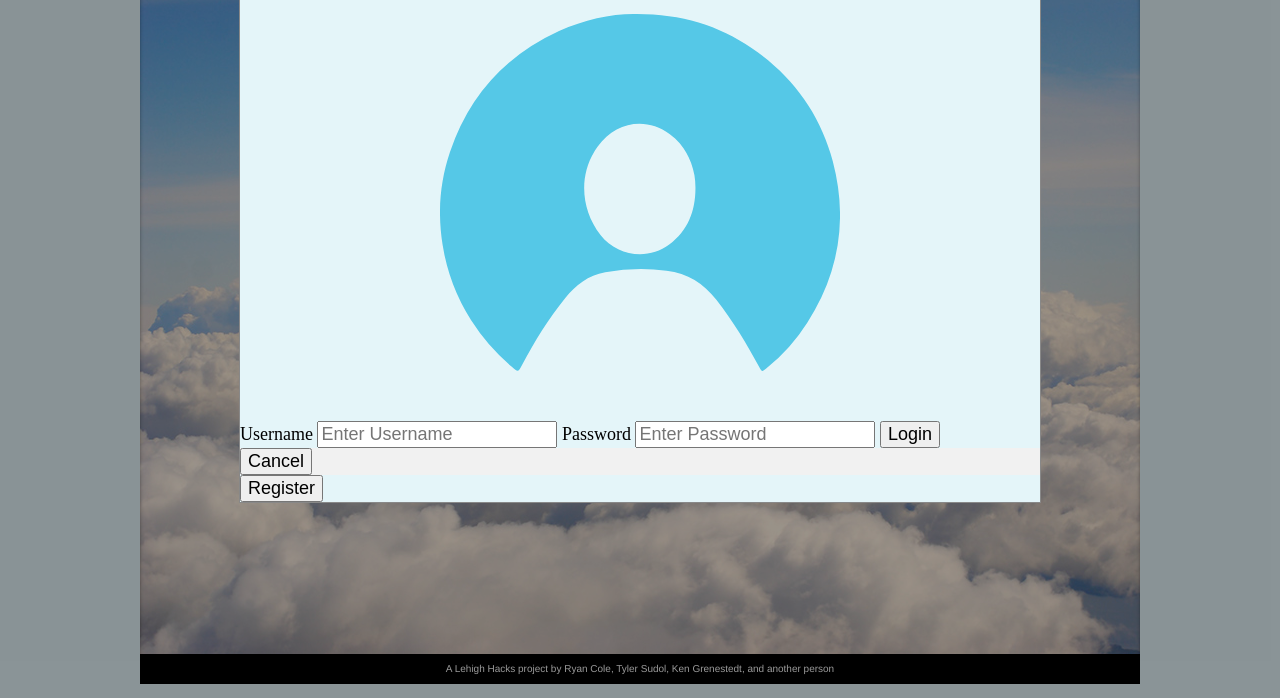
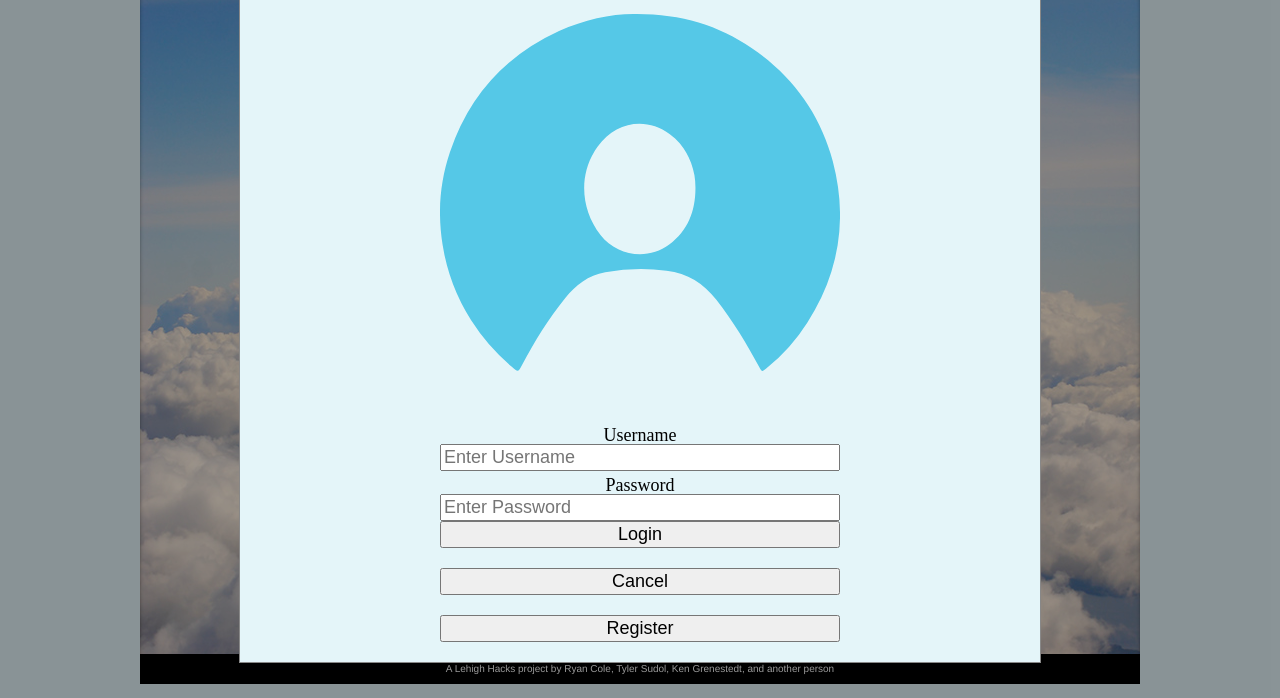
Before and after one commit to 14rcole/MediaBin, a website: page public/index.html in a window 1280 px wide. Both pictures are taken after a click on the button "Login". Shown: the part 102-800 px from the top of the page. Drawn offline with nearby package versions, Linux system fonts and the light colour scheme.

Commit message:
working signup and css

```diff
--- a/public/css/style.css
+++ b/public/css/style.css
@@ -138,6 +138,20 @@ footer {
     font-weight: bold;
 }
 
+.container {
+    display: flex;
+    flex-direction: column;
+    width: 50%;
+    margin: auto;
+    margin-bottom: 20px;
+    font-size: inherit;
+    font-family: inherit;
+}
+.container label {
+    margin: auto;
+    margin-top: 5px;
+}
+
 /* Close button on hover */
 .close:hover,
 .close:focus {
@@ -174,3 +188,9 @@ footer {
     margin: 50px 200px;
 
 }
+
+.signup {
+    text-align: right;
+    text-decoration: underline;
+
+}
```
